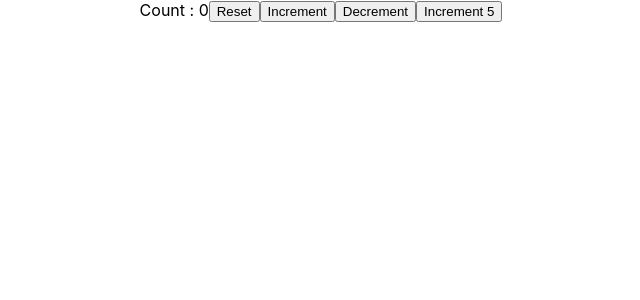
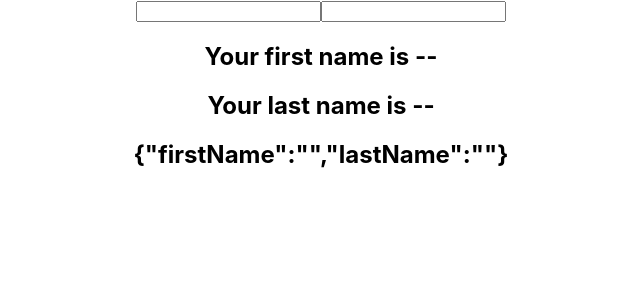
Before and after one commit to Praneshwar24/dxcreactapp, a React (Create React App) app: page / in a window 1280 px wide. Shown: the top 300 px of the page, without its empty margins (319-959 px from the left). Built offline with nearby package versions, Linux system fonts and the light colour scheme.

Commit message:
useState with object and spread operator

```diff
--- a/src/App.js
+++ b/src/App.js
@@ -1,10 +1,8 @@
 import logo from './logo.svg';
 import './App.css';
-import FrParentInput from './components/refs/FrParentInput';
-import PortalDemo from './components/portals/PortalDemo';
-import HookCounter from './components/hooks/HookCounter';
-import ClassCounter from './components/hooks/ClassCounter';
+
 import HookCounter2 from './components/hooks/HookCounter2';
+import HookCounter3 from './components/hooks/HookCounter3';
 
 
 
@@ -12,10 +10,7 @@ import HookCounter2 from './components/hooks/HookCounter2';
 function App() {
   return (
     <div className="App">
-      {/* <FrParentInput /> */}
-     {/*  <PortalDemo />
-      <HookCounter /> */}
-      <HookCounter2/>
+      <HookCounter3 />
     </div>
   );
 }
--- /dev/null
+++ b/src/components/hooks/HookCounter3.js
@@ -0,0 +1,22 @@
+import React, { useState } from 'react'
+
+function HookCounter3() {
+    const [name, setName] = useState({ firstName: '', lastName: '' })
+    return (
+        <form>
+            <input type='text'
+                value={name.firstName}
+                onChange={e => setName({ ...name, firstName: e.target.value })}
+            />
+            <input type='text'
+                value={name.lastName}
+                onChange={e => setName({ ...name, lastName: e.target.value })}
+            />
+            <h2>Your first name is --{name.firstName}</h2>
+            <h2>Your last name is --{name.lastName}</h2>
+            <h2>{JSON.stringify(name)}</h2>
+        </form>
+    )
+}
+
+export default HookCounter3
```
